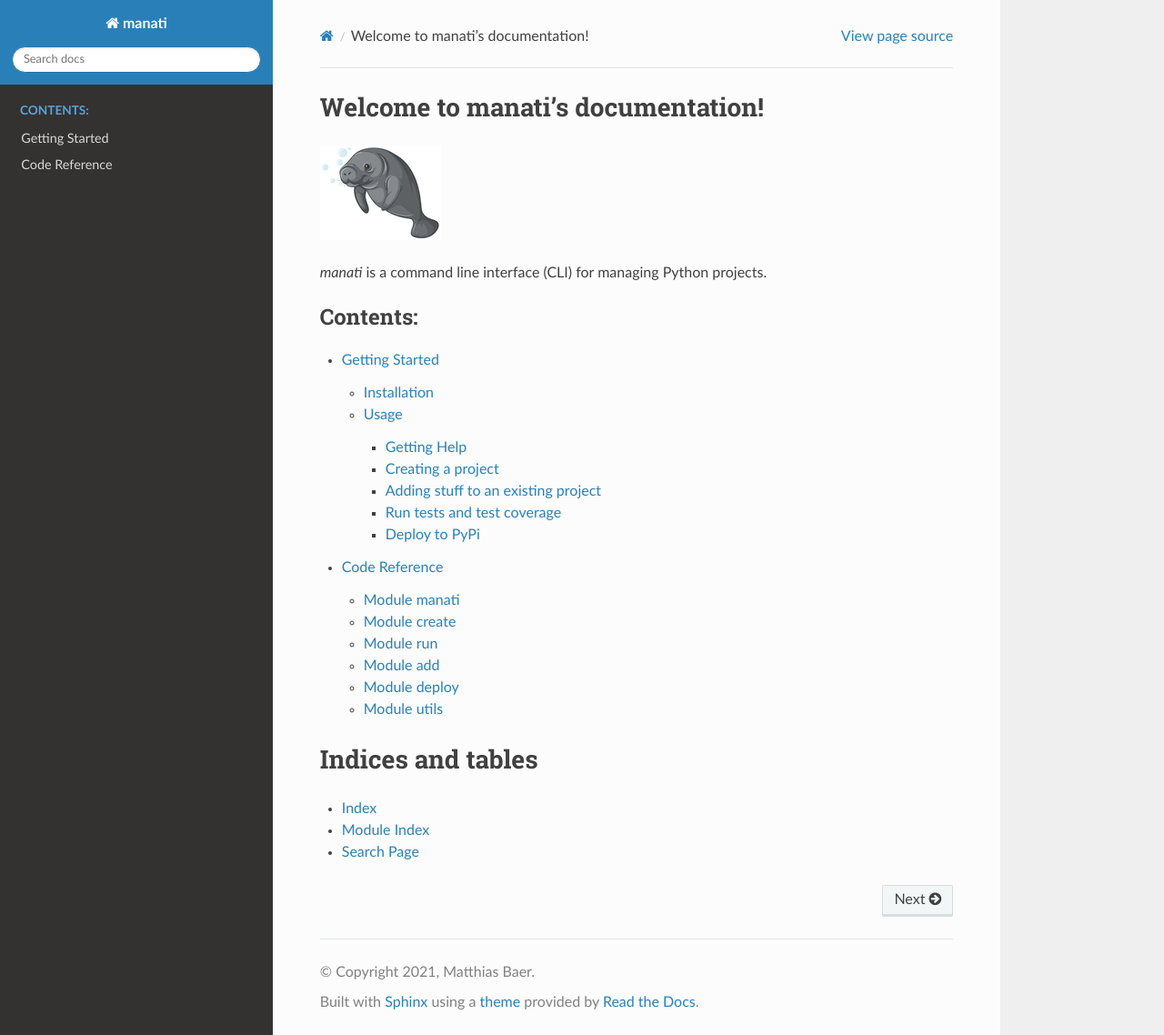
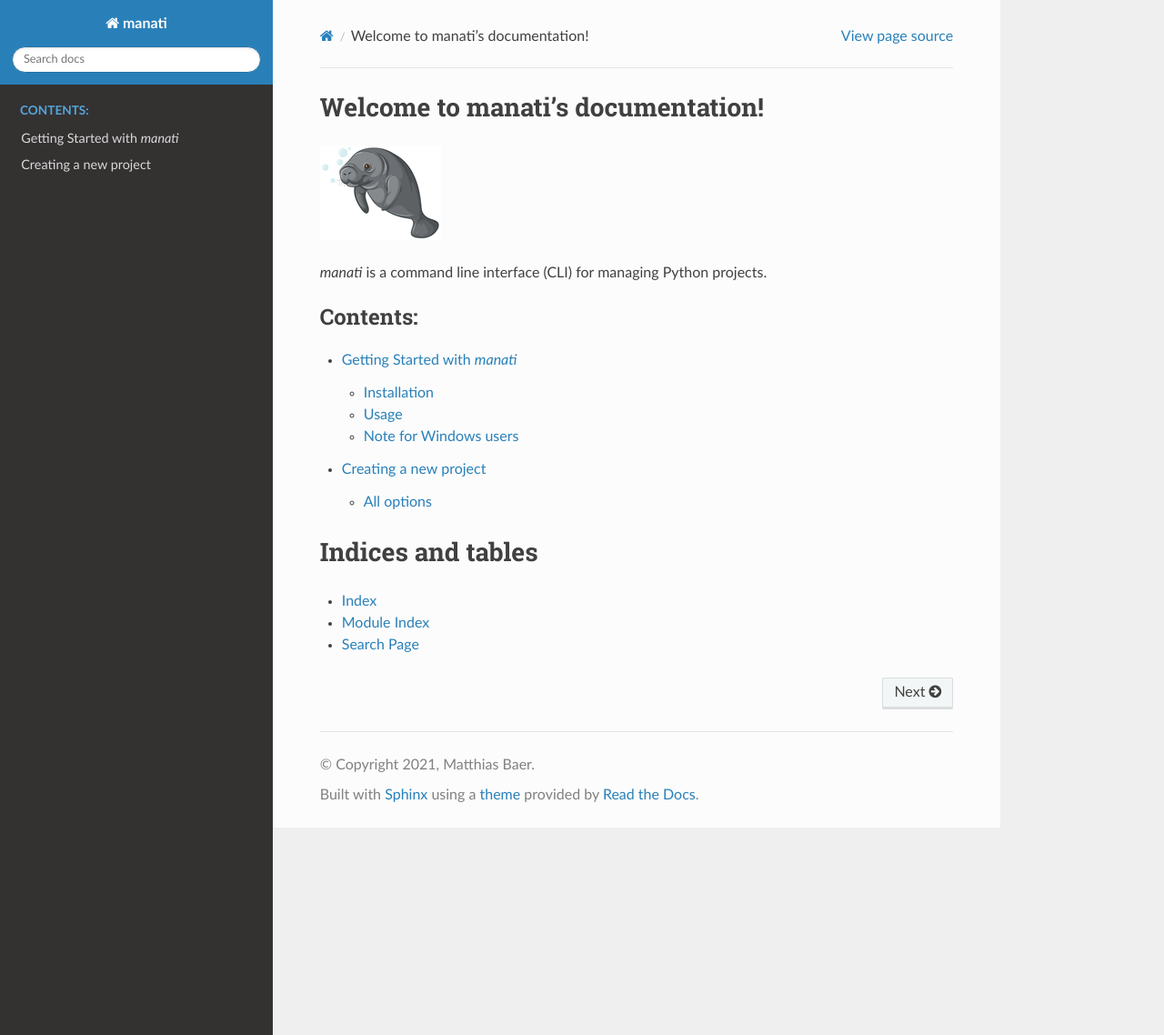
Before and after one commit to maroba/manati, a Sphinx documentation site: the page built from docs/index.rst, in a window 1280 px wide and 1138 px high. Shown: the whole window at 91% size. Built offline with Sphinx 7.4.7 and the Read the Docs theme 2.0.0, drawn with Linux system fonts in a browser that asks for light colours; some of the changed lines change nothing that is shown.

Commit message:
Add documentation

````diff
--- a/docs/coderef.rst
+++ /dev/null
@@ -1,50 +0,0 @@
-Code Reference
-==============
-
-Module manati
--------------
-
-.. autofunction:: manati.manati.create_project_command
-.. autofunction:: manati.manati.add
-.. autofunction:: manati.manati.add_docs_command
-.. autofunction:: manati.manati.add_package_command
-.. autofunction:: manati.manati.add_license_command
-.. autofunction:: manati.manati.add_gitignore_command
-.. autofunction:: manati.manati.add_setup_py_command
-.. autofunction:: manati.manati.deploy
-.. autofunction:: manati.manati.run
-.. autofunction:: manati.manati.run_tests_command
-.. autofunction:: manati.manati.run_coverage_command
-.. autofunction:: manati.manati.run_docs_command
-.. autofunction:: manati.manati.run_flake8_command
-
-Module create
--------------
-
-.. automodule:: manati.create
-    :members:
-
-Module run
--------------
-
-.. automodule:: manati.run
-    :members:
-
-Module add
--------------
-
-.. automodule:: manati.add
-    :members:
-
-Module deploy
--------------
-
-.. automodule:: manati.deploy
-    :members:
-
-
-Module utils
--------------
-
-.. automodule:: manati.utils
-    :members:
--- a/docs/conf.py
+++ b/docs/conf.py
@@ -30,7 +30,7 @@
 # Add any Sphinx extension module names here, as strings. They can be
 # extensions coming with Sphinx (named 'sphinx.ext.*') or your custom
 # ones.
-extensions = ['sphinx.ext.napoleon', 'sphinx.ext.autodoc'
+extensions = ['sphinx.ext.napoleon', 'sphinx.ext.autodoc', 'recommonmark'
 ]
 
 # Add any paths that contain templates here, relative to this directory.
--- /dev/null
+++ b/docs/create.md
@@ -0,0 +1,120 @@
+# Creating a new project
+
+*manati* can set up a default and ready-to-go structure for Python projects that contains
+probably everything you need (if not, submit an issue at [github](https://github.com/maroba/manati) :-) ).
+
+Suppose you want to create a project named *myproject*. Go to the directory where you want
+the new project to be created and type
+
+```
+manati create
+```
+
+You will be prompted for a few questions for setting up the project (defaults in square brackets can simply
+be accepted by pressing ENTER):
+
+```
+Project name: myproject
+Author [mbaer]: maroba
+(Short) description []: My fancy new project
+License (MIT, GPLv3, Apache, None) [None]: MIT
+```
+
+After that *manati* sets up the following directory structure:
+
+```
+myproject
+├── docs
+│   ├── Makefile
+│   ├── conf.py
+│   ├── index.rst
+│   ├── make.bat
+│   └── requirements.txt
+├── myproject
+│   ├── __init__.py
+│   └── main.py
+├── LICENSE
+├── README.md
+├── setup.py
+├── .gitignore
+└── tests
+    └── test_main.py
+```
+
+The `./docs` folder contains documentation for the project in Read-The-Docs style based on
+Python's quasi standard [Sphinx](https://www.sphinx-doc.org), and a first HTML version has
+also been built. You can watch it by opening `./docs/_build/html/index.html` in your browser
+or, more easily by running
+
+```
+manati run docs
+```
+
+which will (re-)build the docs and open it up in a browser.
+
+The `.gitignore` file that has been created contains most of the file patterns
+which should not be part of a *git* repository of Python projects.
+
+A local *git* repository has also been created as you can see by typing
+
+```
+cd myprojects
+git status
+```
+
+The newly created project also contains a `setup.py` in the project root
+directory, that is used for installation in development mode and also for
+later deployment to a package index like PyPi. You may want to adjust some
+settings in the `setup.py` file, like your email address, the project URL
+or maybe the intended audience classifiers. You can look up valid
+classifiers at [PyPi](https://pypi.org/classifiers/).
+
+After creation, *manati* has already installed it in development mode,
+so you can start coding and any changes will be automatically be taken
+into account without the need to re-import anything.
+
+A sample code module `myproject/main.py` has been created along with
+a test module `tests/test_main.py`. You can run the test suite with
+your favorite testing framework, for instance with the *unittest* framework
+from Python's standard library:
+
+```
+python -m unittest discover tests
+```
+
+or alternatively with *manati*:
+
+```
+manati run tests
+```
+
+where you have the choice between different testing frameworks.
+
+
+
+### All options
+
+Creating a new project can also be done in one line by specifying the
+required information as options:
+
+```
+> manati create --help
+
+Usage: manati create [OPTIONS]
+
+  Create a standard Python project structure.
+
+  By default, the project is also pip-installed for development in editable
+  mode, and a local git repository is also created.
+
+Options:
+  -n, --name TEXT                 Name of the project, same as the main
+                                  package.  [required]
+
+  -G, --no-git                    Do not create git repository
+  -I, --no-install                Do not pip-install in editable mode
+  -a, --author TEXT
+  -d, --description TEXT
+  -l, --license [MIT|GPLv3|Apache|None]
+  --help                          Show this message and exit.
+```
--- /dev/null
+++ b/docs/gettingstarted.md
@@ -0,0 +1,161 @@
+# Getting Started with *manati*
+
+*manati* is a command line interface (CLI) for managing Python projects.
+
+**Create** new Python projects with ready-to-go recommended project structure.
+
+**Add** important files to existing projects
+like `setup.py`, `.gitignore`, Sphinx documentation, choose a license and more.
+
+**Run** test suites, analyze test coverage and **deploy** to PyPi.
+
+Even *manati* is managed using *manati*... so meta.
+
+## Installation
+
+```
+pip install --upgrade manati
+```
+
+## Usage
+
+### Creating a new project
+
+```
+manati create -n myproject
+```
+
+creates a complete Python project structure inside the current working directory:
+
+```
+myproject
+├── docs
+│   ├── Makefile
+│   ├── conf.py
+│   ├── index.rst
+│   ├── make.bat
+│   └── requirements.txt
+├── myproject
+│   ├── __init__.py
+│   └── main.py
+├── LICENSE
+├── README.md
+├── setup.py
+├── .gitignore
+└── tests
+    └── test_main.py
+```
+
+including sample source,
+tests, documentation, `setup.py`, local `git` repository and a
+suitable `.gitignore` file.
+
+After creation, the project is already installed in development (editable) mode, so you can start coding right away.
+
+
+### Adding stuff to an existing project
+
+Sometimes you have an existing project, but initially you did not choose a license,
+or your `.gitignore` is missing. You can add those special files with the `manati add` command.
+
+#### Add a license
+
+```
+manati add license
+```
+
+where you have the choice between standard license texts like MIT, GPLv3, Apache, ...
+
+#### Add a `.gitignore` file
+
+```
+manati add gitignore
+```
+
+The created `.gitignore` contains all usual patterns that should typically be ignored
+by git in Python projects.
+
+#### Add a `setup.py` file
+
+```
+manati add setup.py
+```
+
+#### Add a project documentation folder
+
+```
+manati add docs
+```
+
+makes a `./docs` folder and sets up a *Sphinx*-based documentation in `Read-The-Docs`-style:
+
+![generated docs](images/docs-small.png)
+
+Call `manati add --help` for more information.
+
+#### Add github actions
+
+Add a standard github action which automatically runs build and tests
+on the github CI/CD systems whenever you push a commit:
+
+```
+manati add github-action
+```
+
+### Run stuff
+
+#### Run tests
+
+```
+manati run tests
+```
+
+#### Analyze test coverage
+
+```
+manati run coverage
+```
+
+#### Re-Build docs and show it browser
+
+```
+manati run docs
+```
+
+#### Run PEP8 style analyzer
+
+```
+manati run flake8
+```
+
+### Deploy your project
+
+
+#### To PyPi
+
+```
+manati deploy pypi
+```
+
+After that anyone in the world can install your package using *pip*.
+
+As a prerequisite for deployment, you need an account at *PyPi*.
+
+#### To Github, Gitlab, etc.
+
+Create an empty repository at the platform of your choice, like github, and
+deploy your local project repository there, e.g.:
+
+```
+manati deploy repo
+```
+
+After that your local repo is in sync the remote one.
+
+## Note for Windows users
+
+Depending on your environment settings, you may have to use *manati* by prepending `python -m` or `py -m` like in
+
+```
+python -m manati create
+```
--- a/docs/gettingstarted.rst
+++ /dev/null
@@ -1,98 +0,0 @@
-Getting Started
-===============
-
-`manati` is a Python command line interface (CLI) for managing
-Python projects.
-
-Installation
-************
-
-Use `pip` for installation of `manati`:
-
-.. code-block::
-
-    pip install --upgrade manati
-
-Usage
-*****
-
-Getting Help
-------------
-
-For all commands in *manati* you can get help on the command line by
-adding a *--help* option to the command, for instance:
-
-.. code-block::
-
-    manati --help
-
-shows the usage and all available subcommand.
-
-
-Creating a project
-------------------
-
-In order to create a Python project `myproject`, go to the directory where
-you want the project to be located. Then submit
-
-.. code-block::
-
-    manati create
-
-This will create a default directory structure for Python projects,
-source and test templates, as well as a ready-to-go *setup.py*
-and *.gitignore* file, documentation based on Sphinx, a license file,
-README, etc.
-
-Adding stuff to an existing project
------------------------------------
-
-Sometimes you have an existing project, but initially you did not choose a license,
-or your `.gitignore` is missing. You can add those special files with the `manati add` command.
-
-You can add
-
-- a `setup.py` file
-- a `.gitignore` file
-- choose a license
-- a package
-- a `docs` folder with Sphinx documentation
-
-Call `manati add --help` for more information.
-
-Run tests and test coverage
----------------------------
-
-Run your test suite with
-
-.. code-block::
-
-    manati run tests
-
-where you have the choice of two different test runners.
-
-Analyze the test coverage with
-
-.. code-block::
-
-    manati run coverage
-
-This shows you the percentage of test coverage for each module and
-the lines that are not covered.
-
-Deploy to PyPi
---------------
-
-You can deploy your project to PyPi using *manati*:
-
-.. code-block::
-
-    manati deploy
-
-As a prerequisite for deployment, you need an account at *PyPi*. You can register for one
-here register_.
-
-.. _register: https://pypi.org/account/register/
-
-Please remember that you have to insert valid values for `version`, `email` and `url` in the
-`setup.py` file.
--- a/docs/index.rst
+++ b/docs/index.rst
@@ -12,11 +12,12 @@
 Python projects.
 
 .. toctree::
-   :maxdepth: 3
+   :maxdepth: 2
    :caption: Contents:
 
-   gettingstarted
-   coderef
+   gettingstarted.md
+   create.md
+
 
 
 
--- a/docs/requirements.txt
+++ b/docs/requirements.txt
@@ -1 +1,3 @@
+sphinx
 sphinx_rtd_theme
+recommonmark
````
